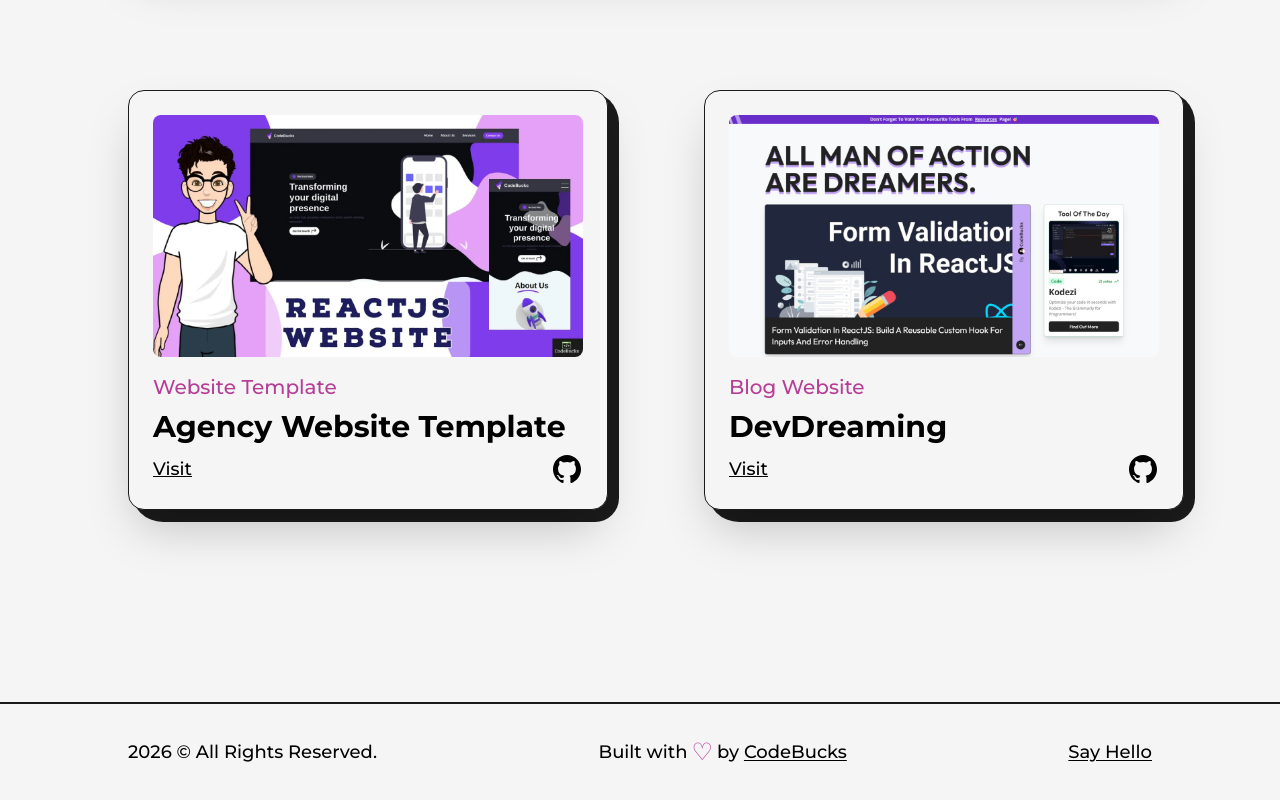
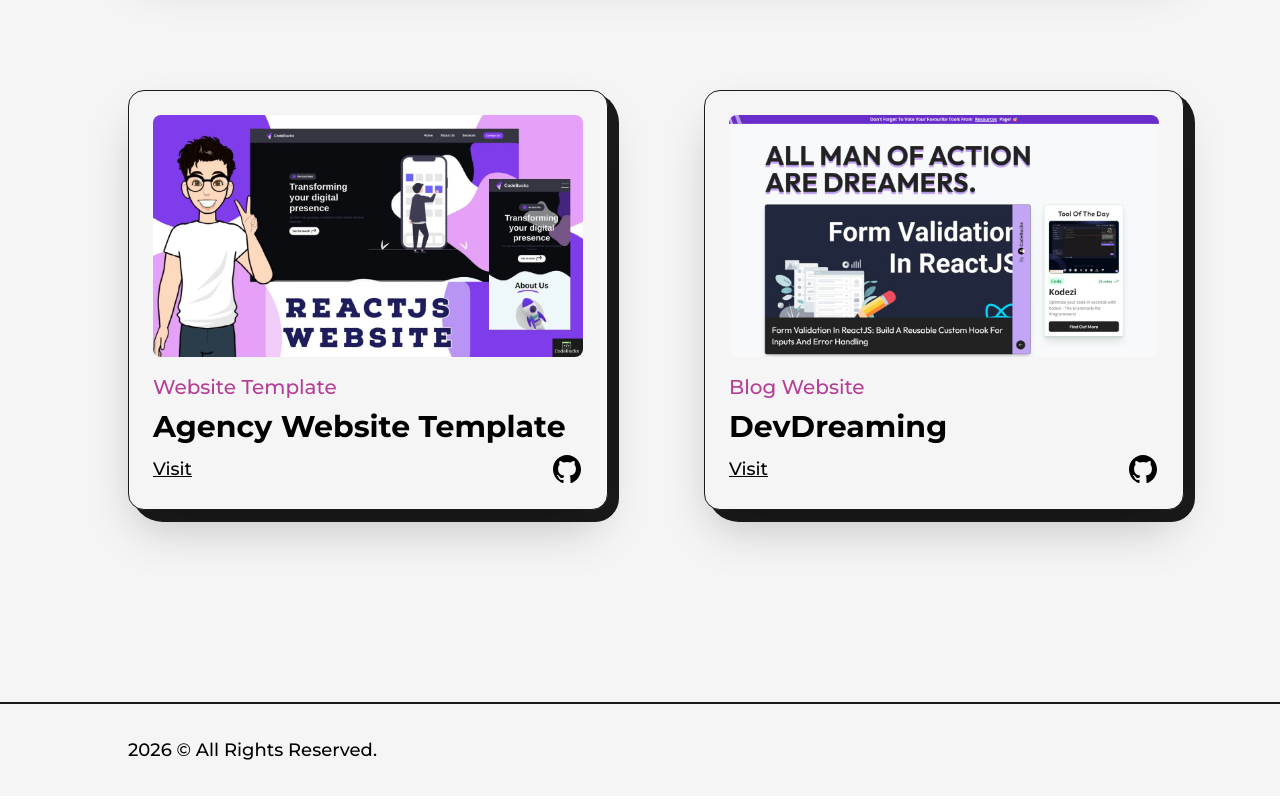
Before and after one commit to ey-ron/portfolio, a Next.js app: page /projects in a window 1280 px wide. Shown: the part 2059-2859 px from the top of the page. Built offline with nearby package versions, Linux system fonts and the light colour scheme.

Commit message:
-m changed profile photo

```diff
--- a/src/components/Education.js
+++ b/src/components/Education.js
@@ -19,7 +19,7 @@ const Details = ({ type, time, place, info }) => {
         <span className="capitalize text-dark/75 font-medium dark:text-light/50 xs:text-sm">
           {time} | {place}
         </span>
-        <p className="font-medium w-full md:text-sm">{info}</p>
+        <p className="font-medium w-full mt-5 md:text-sm">{info}</p>
       </motion.div>
     </li>
   );
@@ -44,24 +44,10 @@ const Education = () => {
         />
         <ul className="w-full flex flex-col items-start justify-between ml-4">
           <Details
-            type="Bachelor of Science in Computer Science"
-            time="2016-2020"
-            place="Massachusetts Institute of Technology (MIT)"
-            info="Relevant courses included Data Structures and Algorithms, Computer Systems Engineering, and Artificial Intelligence."
-          />
-
-          <Details
-            type="Master of Computer Science"
-            time="2020-2022"
-            place="Stanford University"
-            info="Completed a master's project on deep learning, developing a new neural network architecture for natural language understanding."
-          />
-
-          <Details
-            type="Online Coursework"
-            time="2016-2020"
-            place="Coursera and edX"
-            info="Completed coursework in advanced topics such as Reinforcement Learning, Computer Vision, and Machine Learning Engineering."
+            type="Bachelor of Science in Information Technology"
+            time="2006-2010"
+            place="Baliuag University, Philippines"
+            info="Relevant courses included Data Structures and Algorithms, Computer Systems Engineering."
           />
         </ul>
       </div>
--- a/src/components/Footer.js
+++ b/src/components/Footer.js
@@ -12,24 +12,6 @@ const Footer = () => {
       <Layout className="py-8 flex items-center justify-between lg:flex-col lg:py-6">
         <span>{new Date().getFullYear()} &copy; All Rights Reserved.</span>
 
-        <div className="flex items-center lg:py-2">
-          Built with <span className="text-primary text-2xl px-1 dark:text-primaryDark">&#9825;	</span> by&nbsp;
-          <Link
-            href="https://devdreaming.com"
-            target="_blank"
-            className="underline underline-offset-2"
-          >
-            CodeBucks
-          </Link>
-        </div>
-
-        <Link
-          href="https://devdreaming.com/about"
-          target="_blank"
-          className="underline underline-offset-2"
-        >
-          Say Hello
-        </Link>
       </Layout>
     </footer>
   );
```
Also changed, not shown: 1 other file (tests, documents, lock files or other folders).
